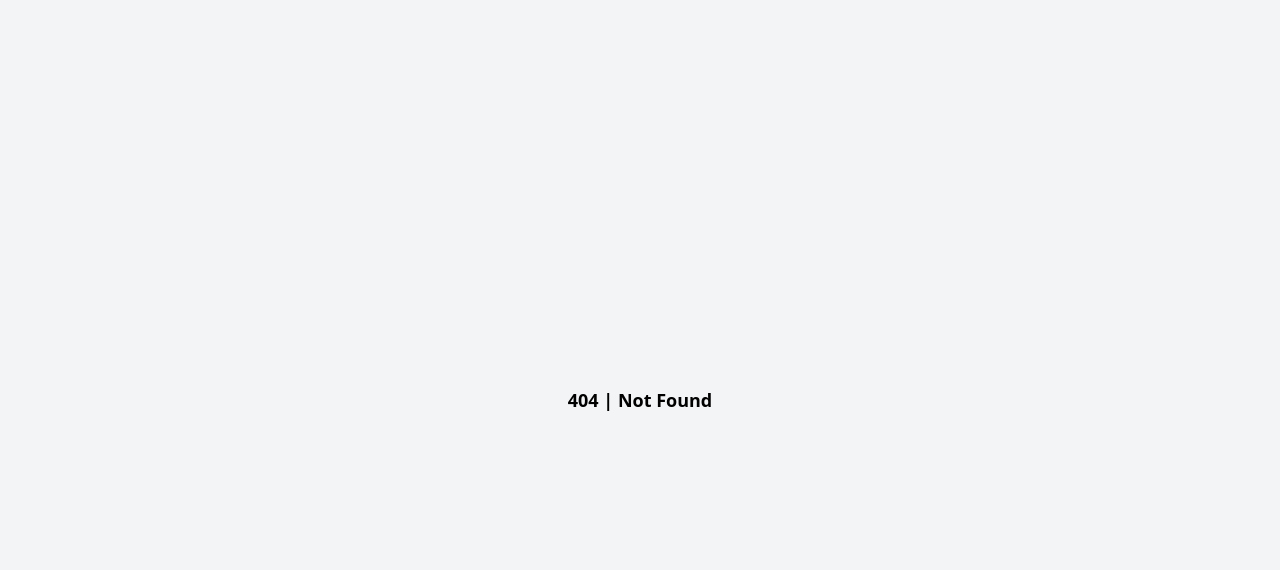
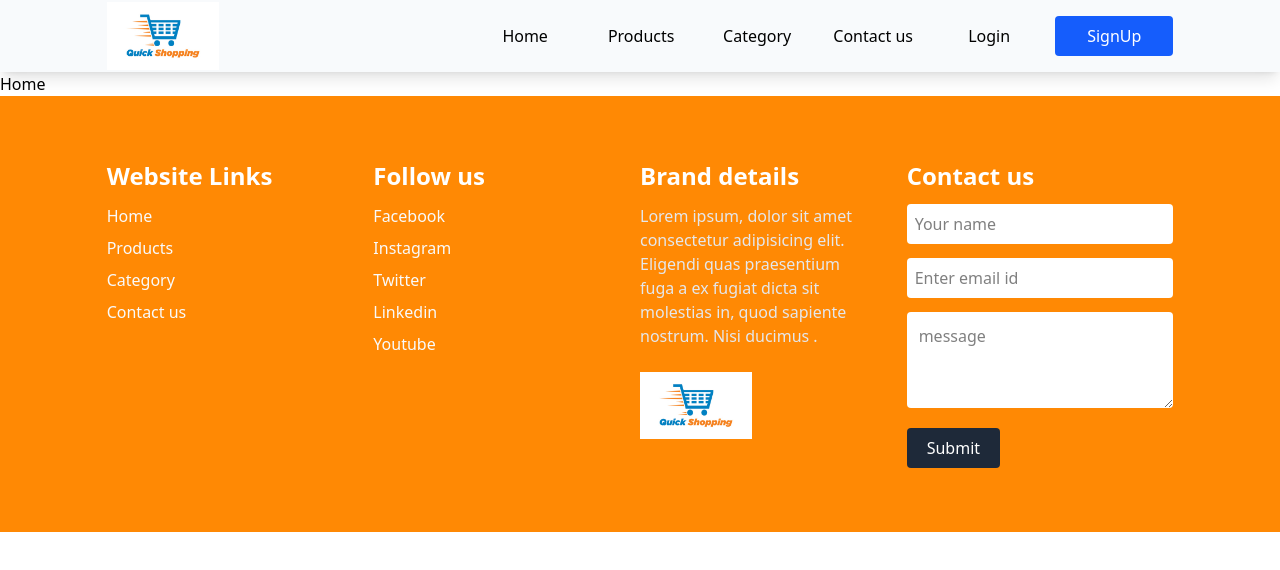
Before and after one commit to Raushan022/shop-react, a React (Vite) app: page / in a window 1280 px wide. Before the commit this address had no page. Shown: the top 570 px of the page. Built offline with nearby package versions, Linux system fonts and the light colour scheme.

Commit message:
main layout UI

```diff
--- a/src/App.jsx
+++ b/src/App.jsx
@@ -7,11 +7,13 @@ import Products from "./components/Admin/Products";
 import Payments from "./components/Admin/Payments";
 import Settings from "./components/Admin/Settings";
 import Orders from "./components/Admin/Orders";
+import Home from "./components/Home";
 
 const App = () => {
   return (
     <BrowserRouter>
       <Routes>
+        <Route path="/" element={<Home />} />
         <Route path="/admin">
           <Route path="dashboard" element={<Dashboard />} />
           <Route path="customers" element={<Customers />} />
--- /dev/null
+++ b/src/components/Home.jsx
@@ -0,0 +1,12 @@
+import React from "react";
+import MainLayout from "./MainLayout";
+
+const Home = () => {
+  return (
+    <MainLayout>
+      <div>Home</div>
+    </MainLayout>
+  );
+};
+
+export default Home;
--- /dev/null
+++ b/src/components/MainLayout.jsx
@@ -0,0 +1,139 @@
+import React from "react";
+import { Link } from "react-router-dom";
+
+const MainLayout = ({ children }) => {
+  const menus = [
+    {
+      label: "Home",
+      href: "/",
+    },
+    {
+      label: "Products",
+      href: "/products",
+    },
+    {
+      label: "Category",
+      href: "/category",
+    },
+    {
+      label: "Contact us",
+      href: "/contact-us",
+    },
+  ];
+  return (
+    <>
+      <div>
+        <nav className="shadow-lg bg-slate-50 sticky top-0 left-0">
+          <div className="w-10/12 mx-auto flex items-center justify-between">
+            <img src="/images/logo.jpg" alt="logo" className="w-28" />
+
+            <ul className="flex gap-4 items-center">
+              {menus.map((item, index) => (
+                <li key={index}>
+                  <Link
+                    to={item.href}
+                    className="block py-6 text-center hover:bg-blue-600 w-[100px] hover:text-white"
+                  >
+                    {item.label}
+                  </Link>
+                </li>
+              ))}
+
+              <Link
+                to="/login"
+                className="block py-6 text-center hover:bg-blue-600 w-[100px] hover:text-white"
+              >
+                Login
+              </Link>
+              <Link
+                to="/signup"
+                className="bg-blue-600 text-white py-2 px-8 text-md rounded block text-center hover:bg-rose-600 hover:text-white"
+              >
+                SignUp
+              </Link>
+            </ul>
+          </div>
+        </nav>
+
+        <div>{children}</div>
+
+        <footer className="bg-orange-400 py-16">
+          <div className="w-10/12 mx-auto grid grid-cols-4">
+            <div>
+              <h1 className="text-white text-2xl font-semibold mb-3">
+                Website Links
+              </h1>
+              <ul className="space-y-2 text-gray-50">
+                {menus.map((item, index) => (
+                  <li key={index}>
+                    <Link to={item.href}>{item.label}</Link>
+                  </li>
+                ))}
+              </ul>
+            </div>
+
+            <div>
+              <h1 className="text-white text-2xl font-semibold mb-3">
+                Follow us
+              </h1>
+              <ul className="space-y-2 text-gray-50 flex flex-col">
+                <Link>Facebook</Link>
+                <Link>Instagram</Link>
+                <Link>Twitter</Link>
+                <Link>Linkedin</Link>
+                <Link>Youtube</Link>
+              </ul>
+            </div>
+
+            <div className="mr-8">
+              <h1 className="text-white text-2xl font-semibold mb-3">
+                Brand details
+              </h1>
+              <p className="text-gray-200 mb-6">
+                Lorem ipsum, dolor sit amet consectetur adipisicing elit.
+                Eligendi quas praesentium fuga a ex fugiat dicta sit molestias
+                in, quod sapiente nostrum. Nisi ducimus .
+              </p>
+              <img src="/images/logo.jpg" alt="logo" className="w-28" />
+            </div>
+
+            <div>
+              <h1 className="text-white text-2xl font-semibold mb-3">
+                Contact us
+              </h1>
+              <form className="space-y-3.5">
+                <input
+                  type="text"
+                  name="fullname"
+                  className="bg-white w-full rounded p-2"
+                  placeholder="Your name"
+                  required
+                />
+                <input
+                  type="text"
+                  name="email"
+                  className="bg-white w-full rounded p-2"
+                  placeholder="Enter email id"
+                  required
+                />
+                <textarea
+                  required
+                  name="message"
+                  className="bg-white w-full rounded p-3"
+                  placeholder="message"
+                  rows={3}
+                />
+
+                <button className="bg-gray-800 text-white py-2 px-5 rounded">
+                  Submit
+                </button>
+              </form>
+            </div>
+          </div>
+        </footer>
+      </div>
+    </>
+  );
+};
+
+export default MainLayout;
```
Also changed, not shown: public/images/logo.jpg (added).
